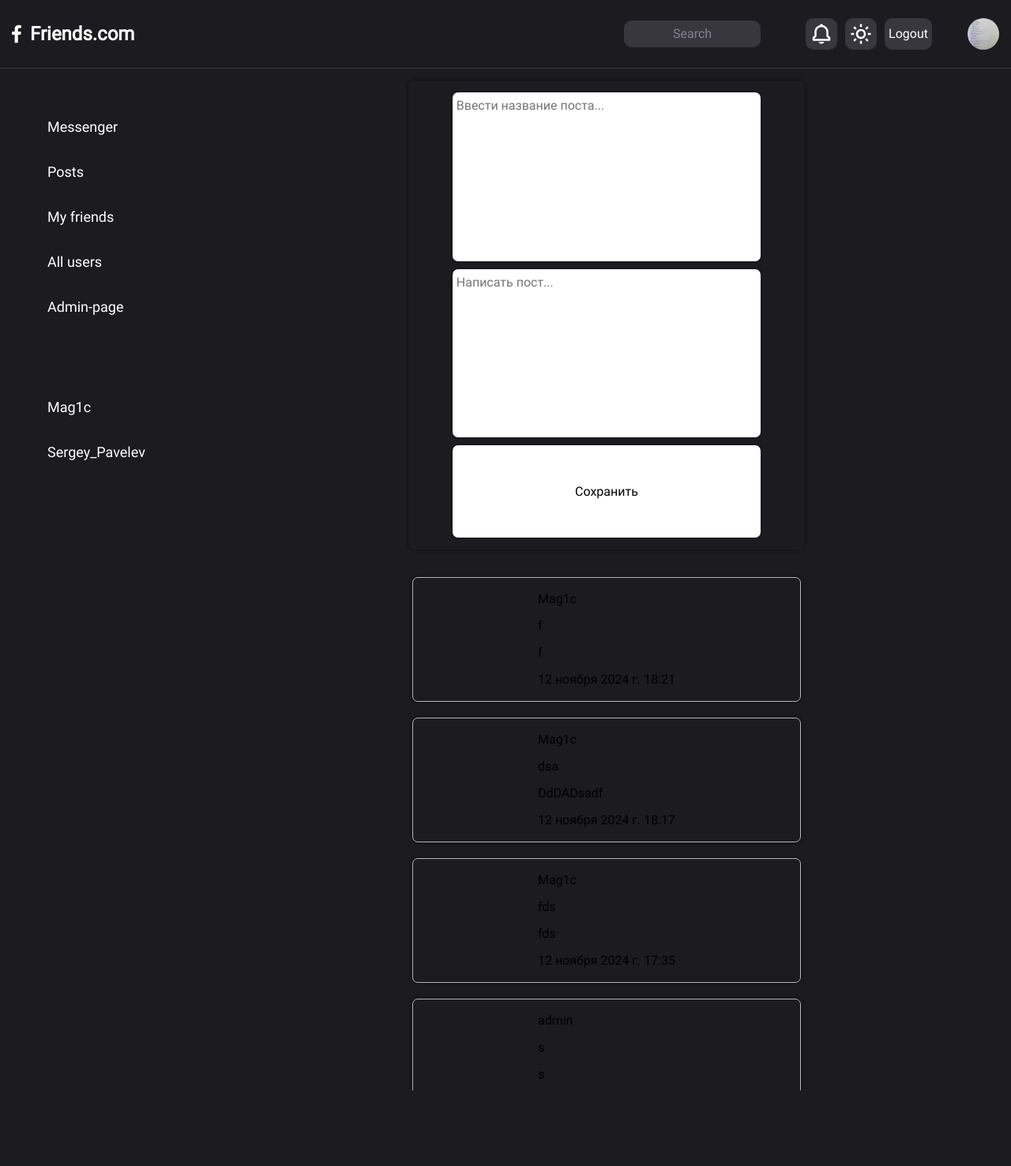
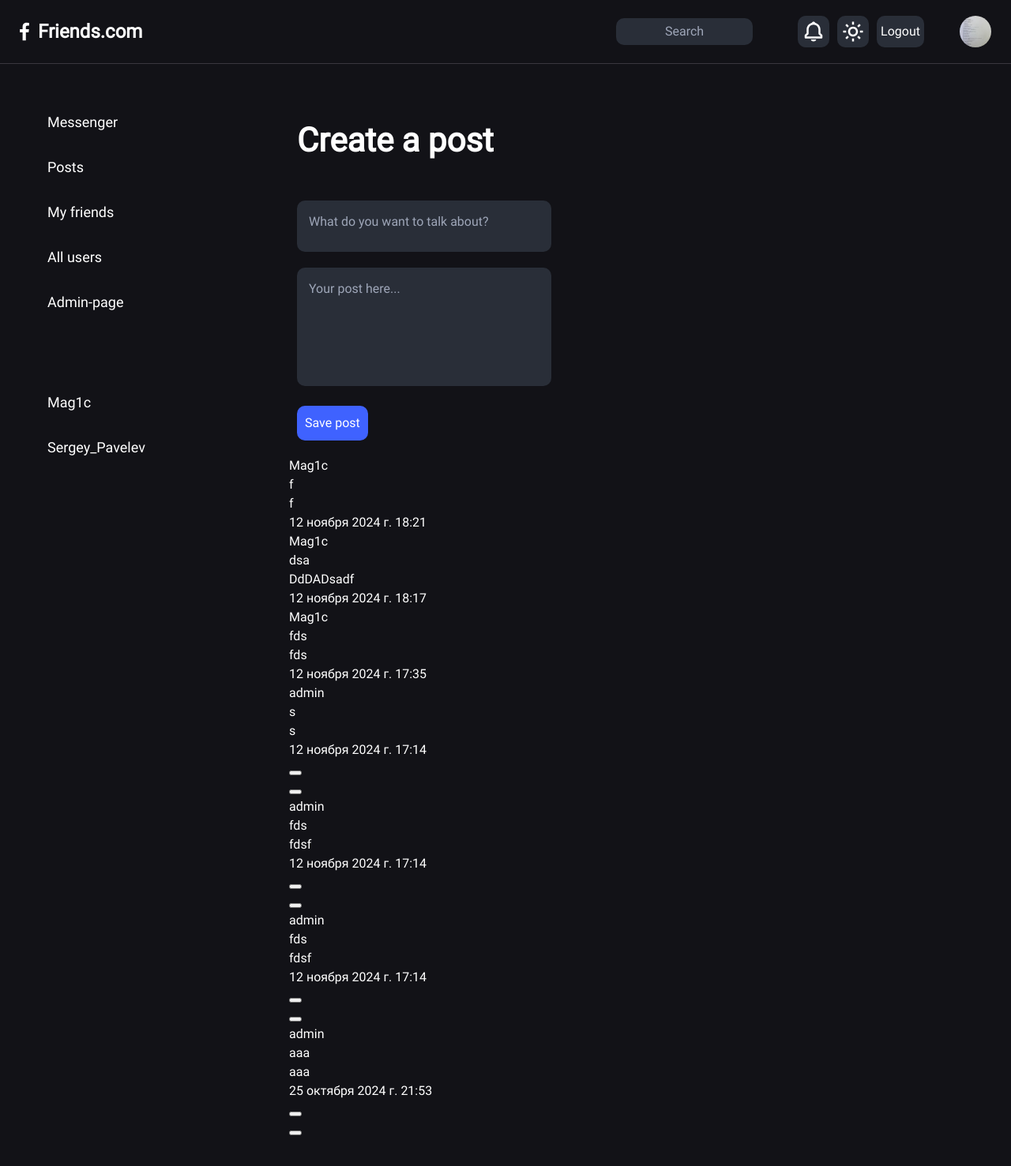
Before and after one commit to SergeyPavelev/Friends, a Django app: page /messenger/im/posts/ in a window 1280 px wide. Shown: the top 1477 px of the page at 79% size. Run offline with Django 4.2, Linux system fonts and the light colour scheme; a user stored in the database is signed in; data comes from the database, SQL or seed files in the repository; both versions use the stored data as it was after the commit.

Commit message:
Finished castomizing the messenger, started castomizing the posts page

```diff
--- a/messenger/views.py
+++ b/messenger/views.py
@@ -4,6 +4,7 @@ from django.http import HttpResponseRedirect, JsonResponse
 from django.views.generic import View, ListView
 from django.urls import reverse
 from django.utils import timezone
+from django.middleware.csrf import get_token
 from .models import Message, Room
 from .forms import MessageForm
 
@@ -109,11 +110,15 @@ class Send_Messages_View(View):
             new_message = Message(text_message=message, sender=request.user, receiver=receiver, room=room.pk)
             new_message.save()
 
+            token = get_token(request)
+
+
             data = {
                 'user': request.user.username,
                 'sender_message': new_message.sender.username,
                 'textarea': message,
                 'time_created': new_message.time_created.strftime("%H:%M"),
+                'csrf_token': token,
             }
 
             return JsonResponse({
--- a/posts/forms.py
+++ b/posts/forms.py
@@ -7,7 +7,7 @@ class PostForm(forms.ModelForm):
     title = forms.CharField(widget=forms.Textarea(attrs={
         'id': 'title-input',
         'name': 'title',
-        'placeholder': 'Ввести название поста...',
+        'placeholder': 'What do you want to talk about?',
         'spellcheck': 'True',
         'required': 'True',
     }))
@@ -15,7 +15,7 @@ class PostForm(forms.ModelForm):
     textarea = forms.CharField(widget=forms.Textarea(attrs={
         'id': 'textarea-input',
         'name': 'textarea',
-        'placeholder': 'Написать пост...',
+        'placeholder': 'Your post here...',
         'spellcheck': 'True',
         'required': 'True',
     }))
--- a/posts/views.py
+++ b/posts/views.py
@@ -41,7 +41,6 @@ class View_Posts(View):
             new_post.save()
 
             data = {
-                'request': request,
                 'user': request.user.username,
                 'author': new_post.author.username,
                 'title': new_post.title,
--- a/static/css/base.css
+++ b/static/css/base.css
@@ -7,13 +7,14 @@
 }
 
 body {
-    background: #1b1b20;
+    background: #121217;
     font-family: 'Roboto';
-    height: 100%;
+    flex-direction: column;
+    height: 100vh;
 }
 
 .header {
-    padding: 5px;
+    padding: 2px 15px;
     display: flex;
     justify-content: space-between;
     align-items: center;
@@ -56,7 +57,7 @@ body {
 .block-form-search input {
     padding: 5px;
     width: 80%;
-    background: #39373e;
+    background: #292e38;
     border: none;
     outline: none;
     border-radius: 10px;
@@ -70,7 +71,7 @@ body {
 }
 
 .block-form-search input::placeholder {
-    color: #858090;
+    color: #9EA6B8;
     text-align: center;
 }
 
@@ -78,7 +79,7 @@ body {
     margin: 5px;
     padding: 5px;
     display: flex;
-    background: #39373e;
+    background: #292e38;
     border: none;
     outline: none;
     border-radius: 10px;
@@ -135,7 +136,7 @@ body {
 }
 
 .block-nav-buttons .nav-link:hover {
-    background: #39373e;
+    background: #292e38;
     transition: .1s;
 }
 
--- a/static/css/posts.css
+++ b/static/css/posts.css
@@ -1,4 +1,4 @@
-.div-post-form{
+/* .div-post-form{
     display: flex;
     justify-content: center;
     border-radius: 7px;
@@ -116,4 +116,61 @@
 
 .div-post-btn button:hover {
     box-shadow: -.2px .2px 4px 0px rgba(0, 0, 0, .5);
+} */
+
+
+
+
+.container {
+    padding: 20px 100px;
+    display: flex;
+    flex-direction: column;
+    height: 100vh;
+    flex-grow: 1;
+    color: #fff;
 }
+
+.title-page {
+    padding-left: 10px;
+    font-size: 28px;
+}
+
+#PostForm textarea {
+    padding: 15px;
+    margin: 10px;
+    margin-bottom: 20px;
+    display: block;
+    background: #292e38;
+    border: none;
+    border-radius: 10px;
+    outline: none;
+    transition: .1s;
+    color: #fff;
+    resize: none;
+    width: 40%;
+}
+
+#title-input {
+    max-height: 65px;
+}
+
+#textarea-input {
+    max-height: 150px;
+}
+
+#PostForm textarea::placeholder {
+    color: #9EA6B8;
+}
+
+#PostForm textarea:hover {
+    box-shadow: 0 0 10px rgba(0, 0, 0, .5);
+}
+
+#save-post {
+    margin: 5px 5px 20px 10px;
+    padding: 10px;
+    background: #3f62ff;
+    border: none;
+    border-radius: 10px;
+    color: #fff;
+}
--- a/static/js/activate-sidebar.js
+++ /dev/null
@@ -1,6 +0,0 @@
-const sidebar = document.querySelector('.sidebar');
-const toggleBtn = document.querySelector('.toggle-btn');
-
-toggleBtn.addEventListener('click', () => {
-    sidebar.classList.toggle('active');
-});
--- a/static/js/posts-forms.js
+++ b/static/js/posts-forms.js
@@ -1,5 +1,5 @@
 $(document).ready(function() {
-    $('#input-post-form').click(function(e){
+    $('#save-post').click(function(e){
         e.preventDefault();
         e.stopPropagation();
 
@@ -29,25 +29,26 @@ $(document).ready(function() {
                     var date_created = data['success']['date_created'];
 
 
-                    var lists_posts = document.querySelector('.lists-posts');
+                    var lists_posts = document.querySelector('.list-posts');
 
                     if(data['success']['user'] == data['success']['author']){
                         var post = `
-                            <div class="posts-container">
-                                <div class="div-post-author">
+                            <div class="block-post">
+                                <div class="block-post-author">
                                     <p class='post-author'>${author}</p>
                                 </div>
-                                <div class="div-post-title">
+                                <div class="block-post-title">
                                     <p class='post-title'>${title}</p>
                                 </div>
-                                <div class="div-post-text">
+                                <div class="block-post-text">
                                     <p class='post-text'>${text}</p>
                                 </div>
-                                <div class="div-post-date-created">
+                                <div class="block-post-date-created">
                                     <p class='post-date-created'>${date_created}</p>
                                 </div>
-                                <div class="post-btns">
-                                    <div class="div-post-btn">
+
+                                <div class="block-post-buttons">
+                                    <div class="block-post-button">
                                         <form action="" method="post">
                                             <button>
                                                 <i class='bx bxs-edit'></i>
@@ -66,17 +67,17 @@ $(document).ready(function() {
                         `;
                     } else {
                         var post = `
-                            <div class="posts-container">
-                                <div class="div-post-author">
+                            <div class="block-post">
+                                <div class="block-post-author">
                                     <p class='post-author'>${author}</p>
                                 </div>
-                                <div class="div-post-title">
+                                <div class="block-post-title">
                                     <p class='post-title'>${title}</p>
                                 </div>
-                                <div class="div-post-text">
+                                <div class="block-post-text">
                                     <p class='post-text'>${text}</p>
                                 </div>
-                                <div class="div-post-date-created">
+                                <div class="block-post-date-created">
                                     <p class='post-date-created'>${date_created}</p>
                                 </div>
                             </div>
--- a/templates/messenger/base.html
+++ b/templates/messenger/base.html
@@ -92,5 +92,7 @@
     </section>
 
     <script src="https://ajax.googleapis.com/ajax/libs/jquery/3.5.1/jquery.min.js"></script>
+    {% block java_script %}
+    {% endblock %}
 </body>
 </html>
--- a/templates/messenger/list_messages.html
+++ b/templates/messenger/list_messages.html
@@ -24,9 +24,9 @@
                         <div class="info-chat">
                             <div class="user-name">
                                 {% if my_friend.is_active %}
-                                    <p>{{ my_friend }} <span class="active-online"> - online</span></p>
+                                    <p>{{ my_friend }} <span class="active-online"></span></p>
                                 {% else %}
-                                <p>{{ my_friend }} <span class="active-ofline"> - online</span></p>
+                                <p>{{ my_friend }} <span class="active-ofline"></span></p>
                                 {% endif %}
                             </div>
                             <div class="last-message">
--- a/templates/messenger/send_messages.html
+++ b/templates/messenger/send_messages.html
@@ -117,12 +117,14 @@
             <form id="EditMessageForm" class="block-message-form" action="{% url 'messenger:edit_message' receiver_id=receiver_id message_id=message.id %}" method="post">
                 {% csrf_token %}
                 {{ form.textarea }}
+                <input type="hidden" name="csrfmiddlewaretoken" value="{{ csrf_token }}">
                 <input class="submit-message" id="input-edit-message-form" type="submit" name="SubmitMessage" placeholder="Send">
             </form>
         {% else %}
             <form id="SendMessageForm" class="block-message-form" method="post">
                 {% csrf_token %}
                 {{ form.textarea }}
+                <input type="hidden" name="csrfmiddlewaretoken" value="{{ csrf_token }}">
                 <input class="submit-message" id="input-message-form" type="submit" name="SubmitMessage" placeholder="Send" value="Send">
             </form>
         {% endif %}
--- a/templates/posts/list_posts.html
+++ b/templates/posts/list_posts.html
@@ -6,35 +6,40 @@
 {% endblock %}
 
 {% block content %}
-    <div class="div-post-form">
+    <div class="container">
+        <div class="title-page">
+            <h2>Create a post</h2>
+        </div>
+
+        <div class="block-post-form">
             <form id="PostForm" method="post">
                 {% csrf_token %}
                 {{ form.title }}
                 {{ form.textarea }}
                 <div class="error"></div>
-            <input id="input-post-form" type="submit" name="submit" value="Сохранить">
+                <input id="save-post" type="submit" name="submit" value="Save post">
             </form>
         </div>
 
-    <div class="div-lists-posts">
-        <ul class="lists-posts">
+        <div class="block-list-posts">
+            <ul class="list-posts">
                 {% for post in posts %}
-                <div class="posts-container">
-                    <div class="div-post-author">
+                    <div class="block-post">
+                        <div class="block-post-author">
                             <p class='post-author'>{{ post.author }}</p>
                         </div>
-                    <div class="div-post-title">
+                        <div class="block-post-title">
                             <p class='post-title'>{{ post.title }}</p>
                         </div>
-                    <div class="div-post-text">
+                        <div class="block-post-text">
                             <p class='post-text'>{{ post.text }}</p>
                         </div>
-                    <div class="div-post-date-created">
+                        <div class="block-post-date-created">
                             <p class='post-date-created'>{{ post.date_created }}</p>
                         </div>
                         {% if request.user == post.author %}
-                        <div class="post-btns">
-                            <div class="div-post-btn">
+                            <div class="block-post-buttons">
+                                <div class="block-post-button">
                                     <form id="edit-post-form" action="{% url 'messenger:posts:edit_post' post_id=post.id %}" method="post">
                                         {% csrf_token %}
                                         <button class="button-post" id="button-edit-post" type="submit">
@@ -42,7 +47,7 @@
                                         </button>
                                     </form>
                                 </div>
-                            <div class="div-post-btn">
+                                <div class="block-post-button">
                                     <form id="delete-post-form" action="{% url 'messenger:posts:delete_post' post_id=post.id %}" method="post">
                                         {% csrf_token %}
                                         <button class="button-post" id="button-delete-post" type="submit">
@@ -56,6 +61,7 @@
                 {% endfor %}
             </ul>
         </div>
+    </div>
 {% endblock %}
 
 {% block java_script %}
```
Also changed, not shown: static/css/list_messages.css (+6 -6 lines), static/css/send_messages.css (+35 -20 lines), static/js/activate-message-buttons.js (+9 -6 lines), static/js/messages-forms.js (+18 -14 lines), db.sqlite3. Lines whose indentation alone changed are shown as unchanged.
